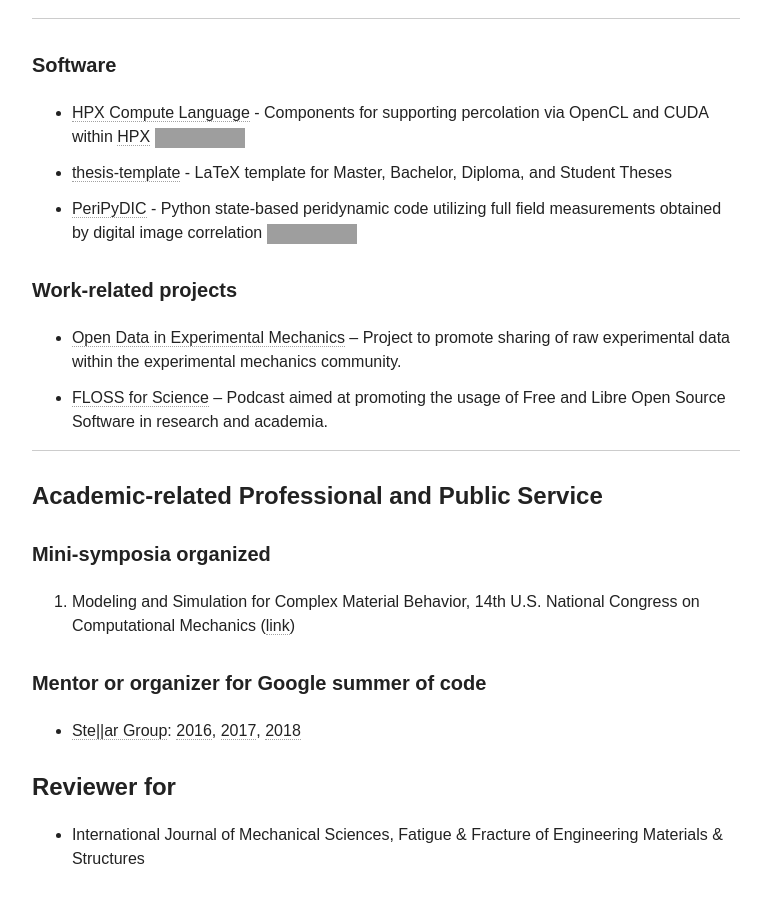
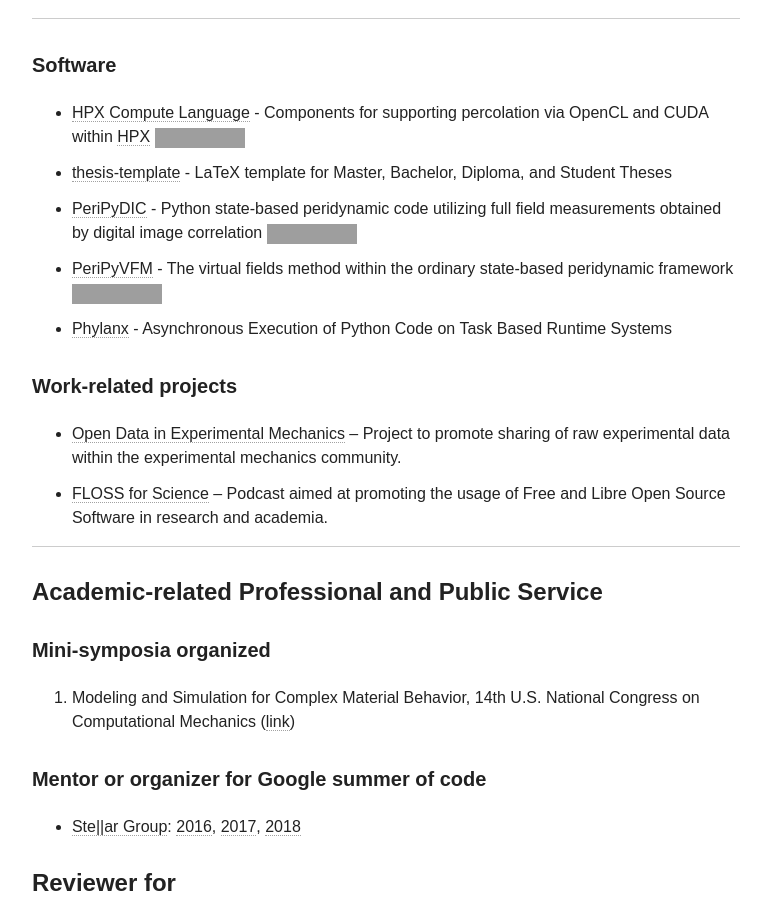
Before and after one commit to diehlpk/diehlpk.github.io, a Jekyll site: the page built from cv/index.md, in a window 1280 px wide and 900 px high, scrolled down 4695 px. Shown: the whole window, without its empty margins (254-1025 px from the left). Built offline with Jekyll 4.4.1, drawn with Linux system fonts in a browser that asks for light colours; nearby versions of some CDN libraries; some web fonts are replaced; grey boxes are pictures that could not be loaded.

Commit message:
Update software packages

```diff
--- a/cv/index.md
+++ b/cv/index.md
@@ -130,6 +130,9 @@
 * [HPX Compute Language](https://github.com/STEllAR-GROUP/hpxcl) - Components for supporting percolation via OpenCL and CUDA within [HPX](https://github.com/STEllAR-GROUP/hpx) [![DOI](https://zenodo.org/badge/13384046.svg)](https://zenodo.org/badge/latestdoi/13384046)
 * [thesis-template](https://github.com/latextemplates/scientific-thesis-template) - LaTeX template for Master, Bachelor, Diploma, and Student Theses
 * [PeriPyDIC](https://github.com/lm2-poly/PeriPyDIC) - Python state-based peridynamic code utilizing full field measurements obtained by digital image correlation [![DOI](https://zenodo.org/badge/46075533.svg)](https://zenodo.org/badge/latestdoi/46075533)
+* [PeriPyVFM](https://github.com/lm2-poly/PeriPyVFM) - The virtual fields method within the ordinary state-based peridynamic framework [![DOI](https://zenodo.org/badge/93547069.svg)](https://zenodo.org/badge/latestdoi/93547069)
+* [Phylanx](https://github.com/STEllAR-GROUP/phylanx) - Asynchronous Execution of Python Code on Task Based Runtime Systems
+
 
 
 
```
